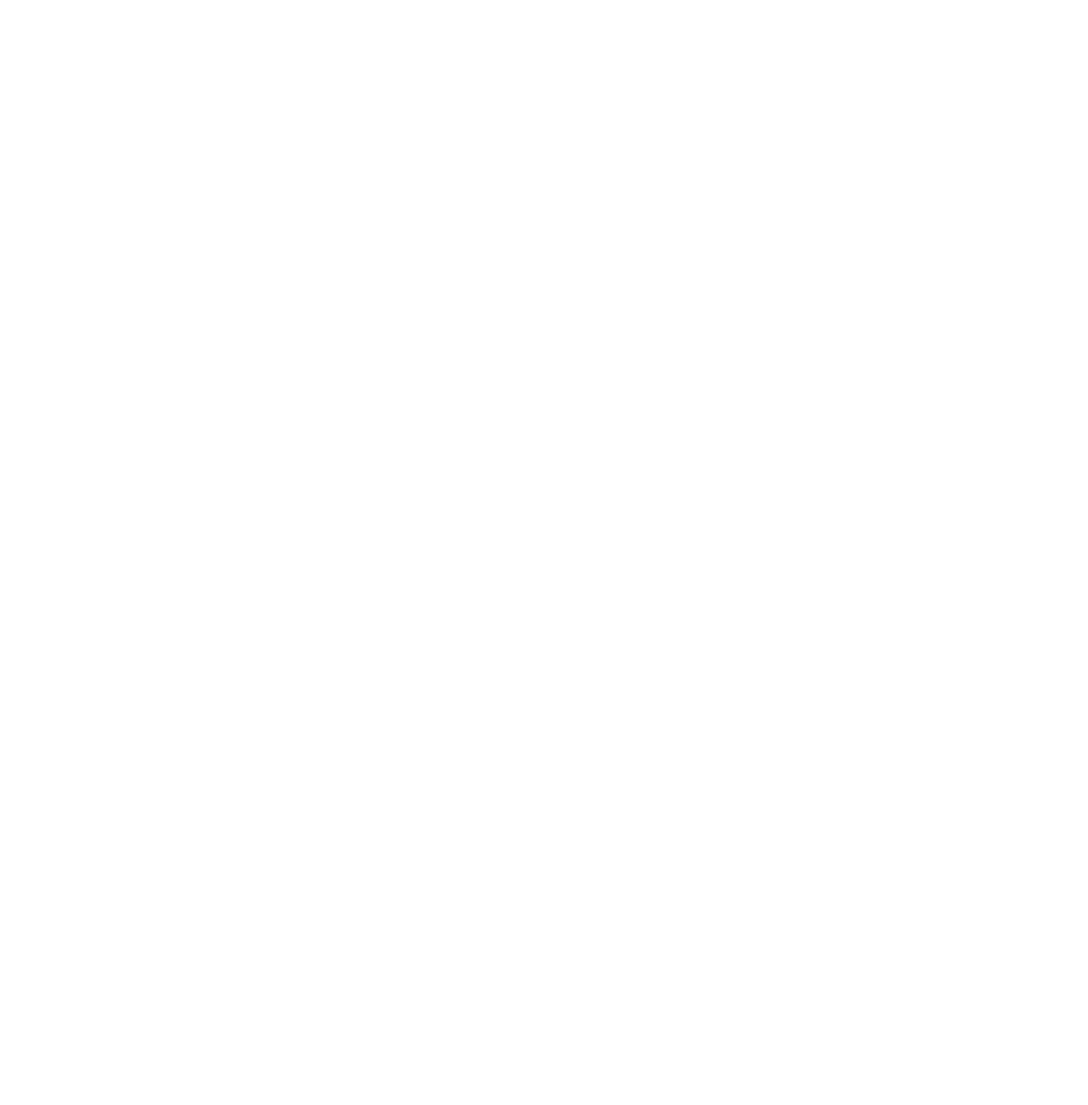
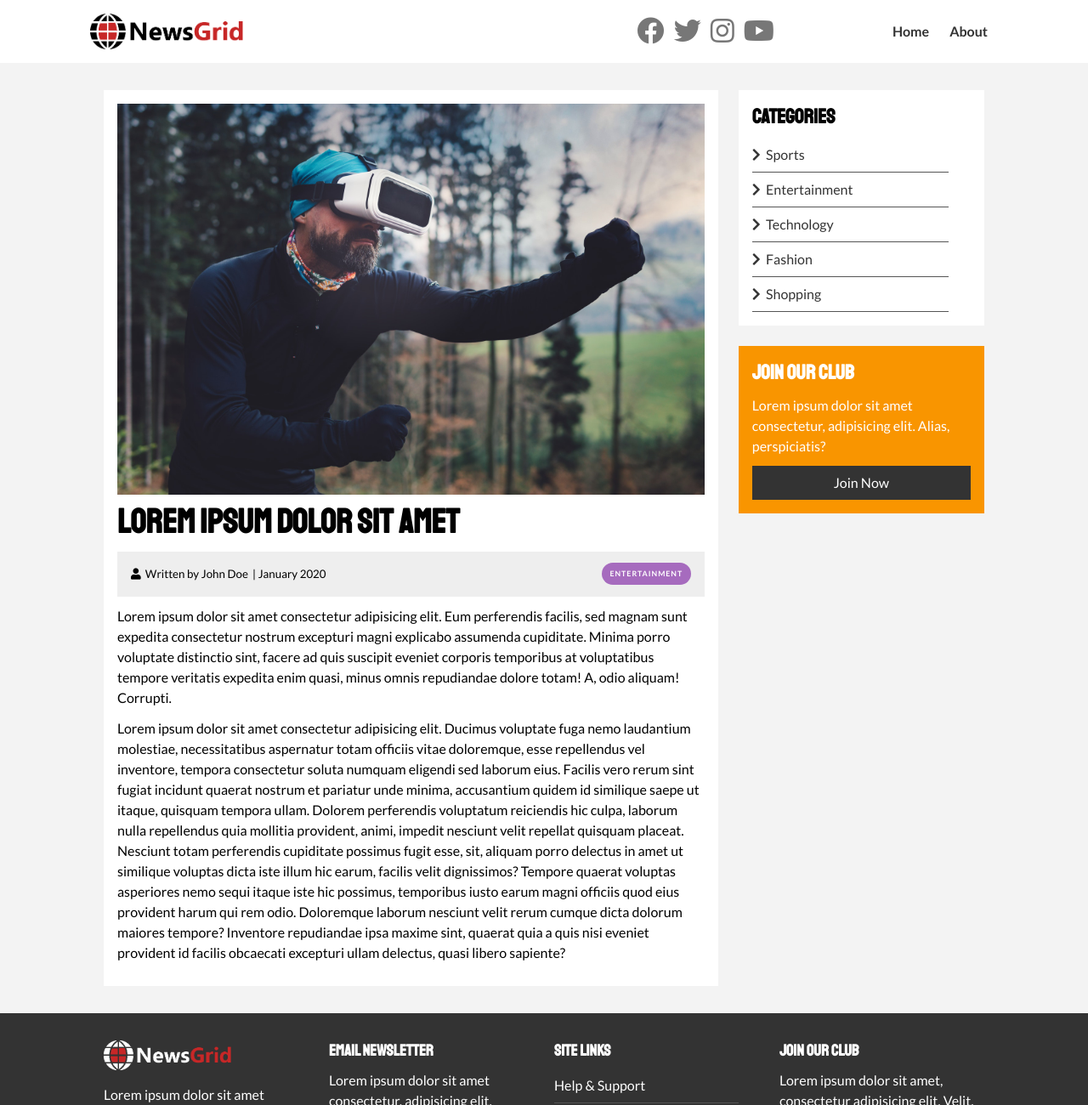
Before and after one commit to TrellixVulnTeam/front-end-misc_9PBU, a plain HTML site: page newsgrid/article.html in a window 1280 px wide. Shown: the top 1300 px of the page at 85% size. Before the commit the page ends 800 px from the top, so only its background shows below. Drawn offline with Linux system fonts and the light colour scheme.

Commit message:
Article page

```diff
--- a/newsgrid/article.html
+++ b/newsgrid/article.html
@@ -0,0 +1,125 @@
+<!DOCTYPE html>
+<html lang="en">
+
+<head>
+  <meta charset="UTF-8">
+  <meta name="viewport" content="width=device-width, initial-scale=1.0">
+  <title>NewsGrid | Latest News</title>
+  <link rel="stylesheet" href="https://cdnjs.cloudflare.com/ajax/libs/font-awesome/5.15.1/css/all.min.css"
+    integrity="sha512-+4zCK9k+qNFUR5X+cKL9EIR+ZOhtIloNl9GIKS57V1MyNsYpYcUrUeQc9vNfzsWfV28IaLL3i96P9sdNyeRssA=="
+    crossorigin="anonymous" />
+  <link rel="preconnect" href="https://fonts.gstatic.com">
+  <link href="https://fonts.googleapis.com/css2?family=Lato:wght@300;400;700&family=Staatliches&display=swap"
+    rel="stylesheet">
+  <link rel="stylesheet" href="css/style.css">
+  <link rel="stylesheet" media="screen and (max-width: 768px)" href="css/mobile.css">
+  <link rel="shortcut icon" type="image/x-icon" href="favicon.ico">
+
+</head>
+
+<body>
+  <nav id="main-nav">
+    <div class="container">
+      <img src="img/logo.png" alt="NewsGrid" class="logo">
+      <div class="social">
+        <a href="https://facebook.com" target="_blank"><i class="fab fa-facebook fa-2x"></i></a>
+        <a href="https://twitter.com fa-2x" target="_blank"><i class="fab fa-twitter fa-2x"></i></a>
+        <a href="https://instagram.com" target="_blank"><i class="fab fa-instagram fa-2x"></i></a>
+        <a href="https://youtube.com" target="_blank"><i class="fab fa-youtube fa-2x"></i></a>
+      </div>
+      <ul>
+        <li><a href="index.html">Home</a></li>
+        <li><a href="about.html">About</a></li>
+      </ul>
+    </div>
+  </nav>
+
+  <section id="article">
+    <div class="container">
+      <div class="page-container">
+        <article class="card">
+          <img src="img/articles/ent1.jpg" alt="">
+          <h1 class="l-heading">Lorem ipsum dolor sit amet</h1>
+          <div class="meta">
+            <small>
+              <i class="fas fa-user"></i>&nbsp; Written by John Doe &nbsp;|&nbsp;January 2020
+            </small>
+            <div class="category category-ent">Entertainment</div>
+          </div>
+          <p>Lorem ipsum dolor sit amet consectetur adipisicing elit. Eum perferendis facilis, sed magnam sunt expedita
+            consectetur nostrum excepturi magni explicabo assumenda cupiditate. Minima porro voluptate distinctio sint,
+            facere ad quis suscipit eveniet corporis temporibus at voluptatibus tempore veritatis expedita enim quasi,
+            minus omnis repudiandae dolore totam! A, odio aliquam! Corrupti.</p>
+          <p>Lorem ipsum dolor sit amet consectetur adipisicing elit. Ducimus voluptate fuga nemo laudantium molestiae,
+            necessitatibus aspernatur totam officiis vitae doloremque, esse repellendus vel inventore, tempora
+            consectetur soluta numquam eligendi sed laborum eius. Facilis vero rerum sint fugiat incidunt quaerat
+            nostrum et pariatur unde minima, accusantium quidem id similique saepe ut itaque, quisquam tempora ullam.
+            Dolorem perferendis voluptatum reiciendis hic culpa, laborum nulla repellendus quia mollitia provident,
+            animi, impedit nesciunt velit repellat quisquam placeat. Nesciunt totam perferendis cupiditate possimus
+            fugit esse, sit, aliquam porro delectus in amet ut similique voluptas dicta iste illum hic earum, facilis
+            velit dignissimos? Tempore quaerat voluptas asperiores nemo sequi itaque iste hic possimus, temporibus iusto
+            earum magni officiis quod eius provident harum qui rem odio. Doloremque laborum nesciunt velit rerum cumque
+            dicta dolorum maiores tempore? Inventore repudiandae ipsa maxime sint, quaerat quia a quis nisi eveniet
+            provident id facilis obcaecati excepturi ullam delectus, quasi libero sapiente?</p>
+        </article>
+        <aside id="categories" class="card">
+          <h2>Categories</h2>
+          <ul class="list">
+            <li><a href="#"><i class="fas fa-chevron-right"></i> &nbsp;Sports</a></li>
+            <li><a href="#"><i class="fas fa-chevron-right"></i> &nbsp;Entertainment</a></li>
+            <li><a href="#"><i class="fas fa-chevron-right"></i> &nbsp;Technology</a></li>
+            <li><a href="#"><i class="fas fa-chevron-right"></i> &nbsp;Fashion</a></li>
+            <li><a href="#"><i class="fas fa-chevron-right"></i> &nbsp;Shopping</a></li>
+          </ul>
+
+        </aside>
+        <aside class="card bg-secondary">
+          <h2>Join Our Club</h2>
+          <p>Lorem ipsum dolor sit amet consectetur, adipisicing elit. Alias, perspiciatis?</p>
+          <a href="#" class="btn btn-dark btn-block">Join Now</a>
+        </aside>
+      </div>
+    </div>
+  </section>
+
+  <!-- Footer -->
+  <footer id="main-footer" class="py-2">
+    <div class="container footer-container">
+      <div>
+        <img src="img/logo_light.png" alt="NewsGrid">
+        <p>Lorem ipsum dolor sit amet consectetur, adipisicing elit. Eius, quaerat accusantium deleniti quasi sunt quas
+          labore in sapiente repellat facere!</p>
+      </div>
+      <div>
+        <h3>Email Newsletter</h3>
+        <p>Lorem ipsum dolor sit amet consectetur, adipisicing elit.</p>
+        <form>
+          <input type="email" placeholder="Enter email">
+          <input type="submit" value="Subscribe" class="btn btn-primary">
+        </form>
+      </div>
+      <div>
+        <h3>Site Links</h3>
+        <ul class="list">
+          <li><a href="#">Help & Support</a></li>
+          <li><a href="#">Privacy Policy</a></li>
+          <li><a href="#">About Us</a></li>
+          <li><a href="#">Contact</a></li>
+        </ul>
+      </div>
+      <div>
+        <h3>Join Our Club</h3>
+        <p>Lorem ipsum dolor sit amet, consectetur adipisicing elit. Velit, repellendus.</p>
+        <a href="#" class="btn btn-secondary">Join Now</a>
+      </div>
+      <div>
+        <p>
+          Copyright &copy; &nbsp;|&nbsp; 2020 All Rights Reserved
+        </p>
+      </div>
+
+    </div>
+  </footer>
+</body>
+
+</html>
--- a/newsgrid/css/style.css
+++ b/newsgrid/css/style.css
@@ -137,9 +137,12 @@ h1, h2, h3, h4, h5, h6 {
 .p-2 { padding: 2rem }
 .p-3 { padding: 3rem }
 
+.l-heading {
+  font-size: 2.5rem;
+}
 .list li {
   padding: .5rem 0;
-  border-bottom: #555 dotted 1px;
+  border-bottom: #555555 solid 0.5px;
   width: 90%;
 }
 
@@ -276,6 +279,18 @@ h1, h2, h3, h4, h5, h6 {
   grid-column: 2 / span 2;
 }
 
+#article .meta {
+  display: flex;
+  align-items: center;
+  justify-content: space-between;
+  background: #eee;
+  padding: 0.4rem 1rem;
+}
+
+#article .meta .category {
+  margin-top: 0.4rem;
+}
+
 /* Footer */
 #main-footer {
   background: var(--dark-color);
```
